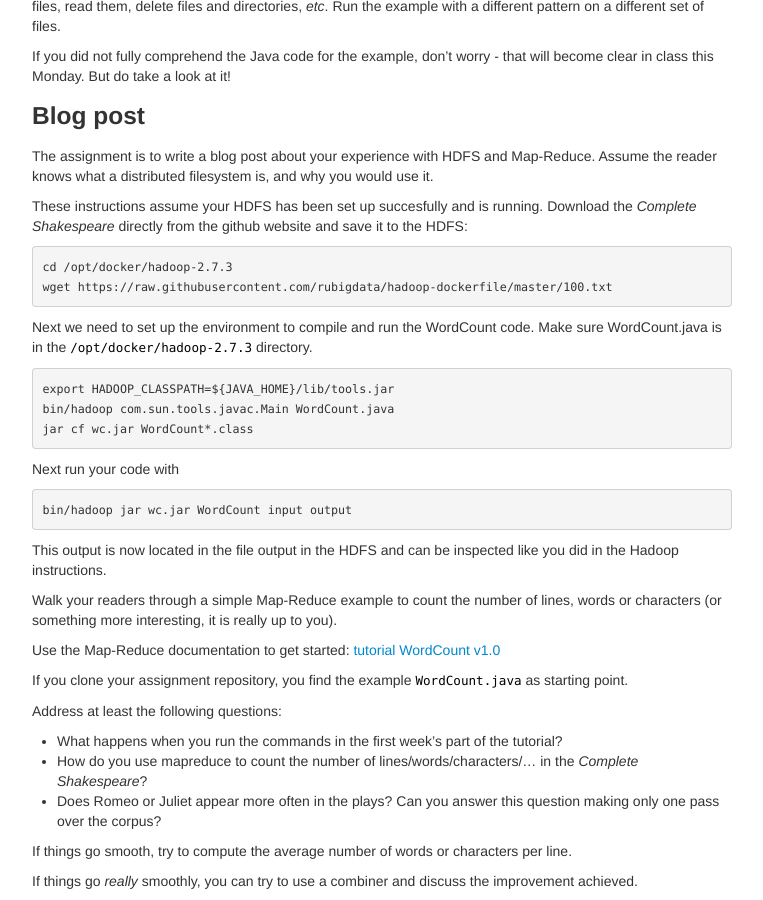
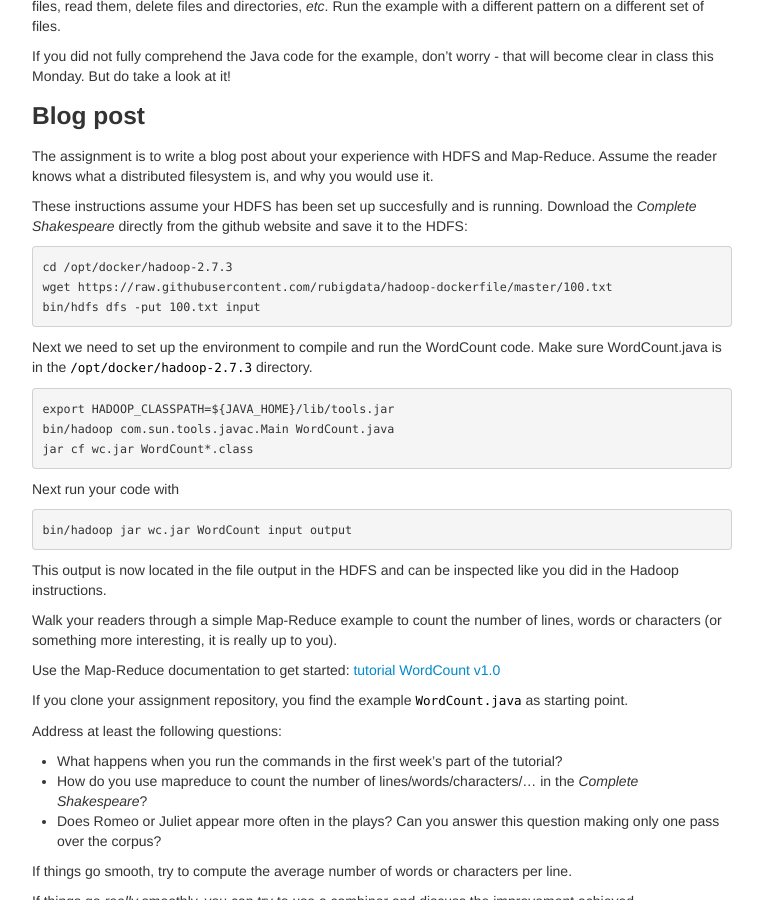
Before and after one commit to Thelukepet/course, a Jekyll site: the page built from assignments/A2-mapreduce.md, in a window 1280 px wide and 900 px high, scrolled down 537 px. Shown: the whole window, without its empty margins (258-1021 px from the left). Built offline with Jekyll 4.4.1, drawn with Linux system fonts in a browser that asks for light colours.

Commit message:
Update A2-mapreduce.md

````diff
--- a/assignments/A2-mapreduce.md
+++ b/assignments/A2-mapreduce.md
@@ -44,6 +44,7 @@ Download the *Complete Shakespeare* directly from the github website and save it
 ```
 cd /opt/docker/hadoop-2.7.3
 wget https://raw.githubusercontent.com/rubigdata/hadoop-dockerfile/master/100.txt
+bin/hdfs dfs -put 100.txt input
 ```
 Next we need to set up the environment to compile and run the WordCount code.
 Make sure WordCount.java is in the `/opt/docker/hadoop-2.7.3` directory.
````
